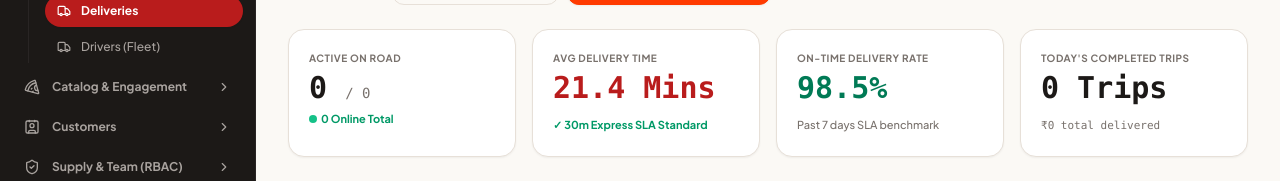
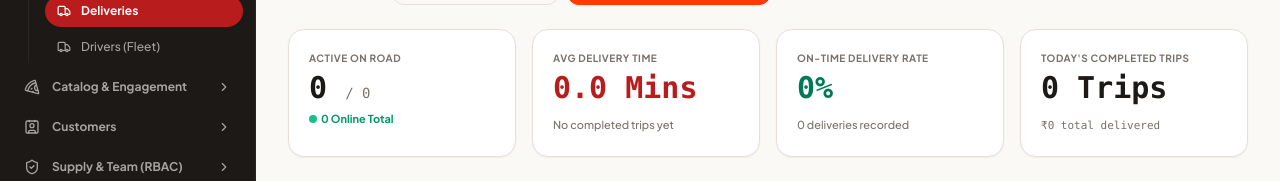
Before and after one commit to Pratyush-Malviya/pizza-expert-prayagraj, a Next.js app: page /admin/deliveries in a window 1280 px wide. Shown: the part 233-414 px from the top of the page. Built offline with nearby package versions, Linux system fonts and the light colour scheme; no server answers; the database is empty.

Commit message:
fix(deliveries): reset KPI stats to 0 and calculate dynamic SLA metrics strictly from real completed deliveries

```diff
--- a/app/admin/deliveries/page.tsx
+++ b/app/admin/deliveries/page.tsx
@@ -60,8 +60,8 @@ export default function AdminDeliveriesPage() {
   const [activeDeliveriesCount, setActiveDeliveriesCount] = useState(0)
   const [todayCompletedTrips, setTodayCompletedTrips] = useState(0)
   const [todayRevenue, setTodayRevenue] = useState(0)
-  const [avgDeliveryTimeMinutes, setAvgDeliveryTimeMinutes] = useState(21.4)
-  const [onTimeRate, setOnTimeRate] = useState(98.5)
+  const [avgDeliveryTimeMinutes, setAvgDeliveryTimeMinutes] = useState(0)
+  const [onTimeRate, setOnTimeRate] = useState(0)
   const [selectedRider, setSelectedRider] = useState<DeliveryRiderItem | null>(null)
   const [loading, setLoading] = useState(true)
   const [dispatchingId, setDispatchingId] = useState<string | null>(null)
@@ -165,18 +165,27 @@ export default function AdminDeliveriesPage() {
       if (deliveredToday.length > 0) {
         let totalMins = 0
         let count = 0
+        let onTimeCount = 0
         deliveredToday.forEach(o => {
           if (o.created_at && o.updated_at) {
             const diff = (new Date(o.updated_at).getTime() - new Date(o.created_at).getTime()) / 60000
-            if (diff > 5 && diff < 120) {
+            if (diff > 0 && diff < 240) {
               totalMins += diff
               count++
+              if (diff <= 30) onTimeCount++
             }
           }
         })
         if (count > 0) {
           setAvgDeliveryTimeMinutes(Math.round((totalMins / count) * 10) / 10)
+          setOnTimeRate(Math.round((onTimeCount / count) * 100))
+        } else {
+          setAvgDeliveryTimeMinutes(0)
+          setOnTimeRate(100)
         }
+      } else {
+        setAvgDeliveryTimeMinutes(0)
+        setOnTimeRate(0)
       }
 
       // Combine Real Drivers strictly from Database
@@ -443,10 +452,10 @@ export default function AdminDeliveriesPage() {
             Avg Delivery Time
           </span>
           <div className="text-2xl sm:text-3xl font-bold font-mono text-[#B91C1C]">
-            {todayCompletedTrips > 0 ? `${avgDeliveryTimeMinutes} Mins` : '21.4 Mins'}
+            {todayCompletedTrips > 0 ? `${avgDeliveryTimeMinutes} Mins` : '0.0 Mins'}
           </div>
-          <span className="text-[11px] text-emerald-600 font-bold">
-            ✓ 30m Express SLA Standard
+          <span className="text-[11px] text-[#78716C] font-medium">
+            {todayCompletedTrips > 0 ? '✓ Live trip average' : 'No completed trips yet'}
           </span>
         </div>
 
@@ -455,10 +464,10 @@ export default function AdminDeliveriesPage() {
             On-Time Delivery Rate
           </span>
           <div className="text-2xl sm:text-3xl font-bold font-mono text-emerald-700">
-            {onTimeRate}%
+            {todayCompletedTrips > 0 ? `${onTimeRate}%` : '0%'}
           </div>
           <span className="text-[11px] text-[#78716C] font-medium">
-            Past 7 days SLA benchmark
+            {todayCompletedTrips > 0 ? 'Within 30m Express SLA' : '0 deliveries recorded'}
           </span>
         </div>
 
```
